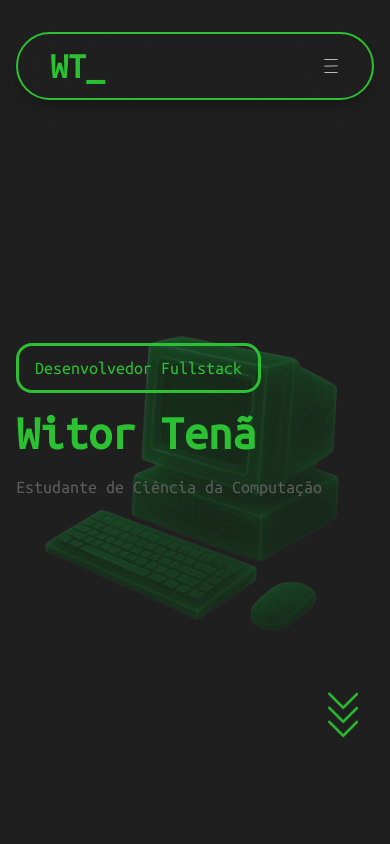
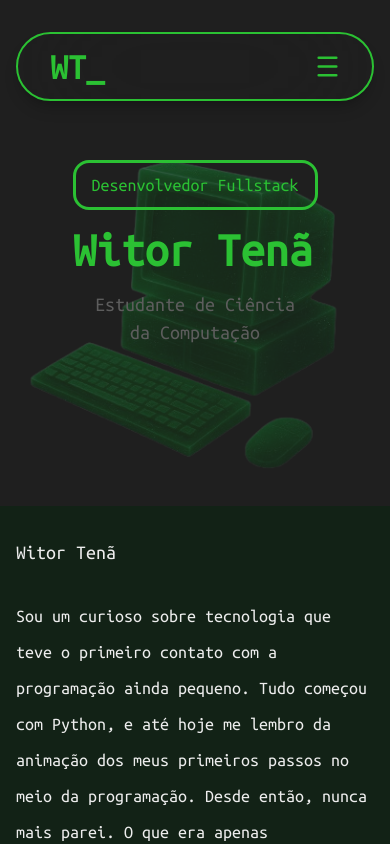
Before and after one commit to WitorDev/witortena, a Next.js app: page / in a window 390 px wide. Shown: the top 844 px of the page. Built offline with nearby package versions, Linux system fonts and the light colour scheme; a web font is replaced by a local one.

Commit message:
updated hero section on mobile

```diff
--- a/app/components/Hero.tsx
+++ b/app/components/Hero.tsx
@@ -31,7 +31,7 @@ export default function Hero() {
   return (
     <motion.section
       id="hero"
-      className={`${ubuntuMonoFont.className} max-w-screen-xl px-4 mx-auto relative min-h-screen overflow-hidden flex flex-col justify-center sm:items-center items-start sm:text-left`}
+      className={`${ubuntuMonoFont.className} max-w-screen-xl px-4 mx-auto relative h-[60vh] sm:min-h-screen overflow-hidden flex flex-col justify-center items-center text-left`}
     >
       <div className="translate-y-14 absolute saturate-100 opacity-25 -z-10">
         <Image alt="Computer Picture" width={900} src={old_computer} />
@@ -41,7 +41,7 @@ export default function Hero() {
         animate={{ y: 0 }}
         transition={{ duration: 0.35, ease: "easeInOut" }}
       >
-        <div className="border-3 w-fit sm:mx-auto rounded-2xl border-primary-accent px-4 py-2 text-primary-accent text-lg">
+        <div className="border-3 w-fit mx-auto rounded-2xl border-primary-accent px-4 py-2 text-primary-accent text-lg">
           Desenvolvedor Fullstack
         </div>
         <h1
@@ -58,7 +58,7 @@ export default function Hero() {
         initial={{ y: +100 }}
         animate={{ y: 0 }}
         transition={{ duration: 0.35, ease: "easeInOut" }}
-        className="text-lg sm:text-5xl text-left text-terciary-bg mt-4 sm:w-150 sm:text-center"
+        className="text-xl sm:text-5xl w-50 text-terciary-bg mt-4 sm:w-150 text-center"
       >
         Estudante de Ciência da Computação
       </motion.h2>
@@ -66,7 +66,7 @@ export default function Hero() {
       <motion.div
         initial={{ opacity: 0 }}
         whileInView={{ opacity: 1, transition: { duration: 1 } }}
-        className="absolute right-0 bottom-20 pr-8 animate-bounce"
+        className="absolute hidden sm:block right-0 bottom-20 pr-8 animate-bounce"
       >
         <SlArrowDown
           size={30}
--- a/app/components/Navbar.tsx
+++ b/app/components/Navbar.tsx
@@ -64,7 +64,19 @@ export default function Navbar() {
                 onClick={() => setMobileNavActive(!mobileNavActive)}
                 className="sm:hidden block font-bold hover:cursor-pointer translate-x-8 text-lg py-2 px-8"
               >
-                {mobileNavActive ? <CgClose /> : <CiMenuBurger />}
+                {mobileNavActive ? (
+                  <CgClose
+                    size={25}
+                    strokeWidth={1.5}
+                    className="text-primary-accent"
+                  />
+                ) : (
+                  <CiMenuBurger
+                    size={25}
+                    strokeWidth={1.5}
+                    className="text-primary-accent"
+                  />
+                )}
               </div>
 
               <ul className="gap-4 sm:flex hidden">
```
